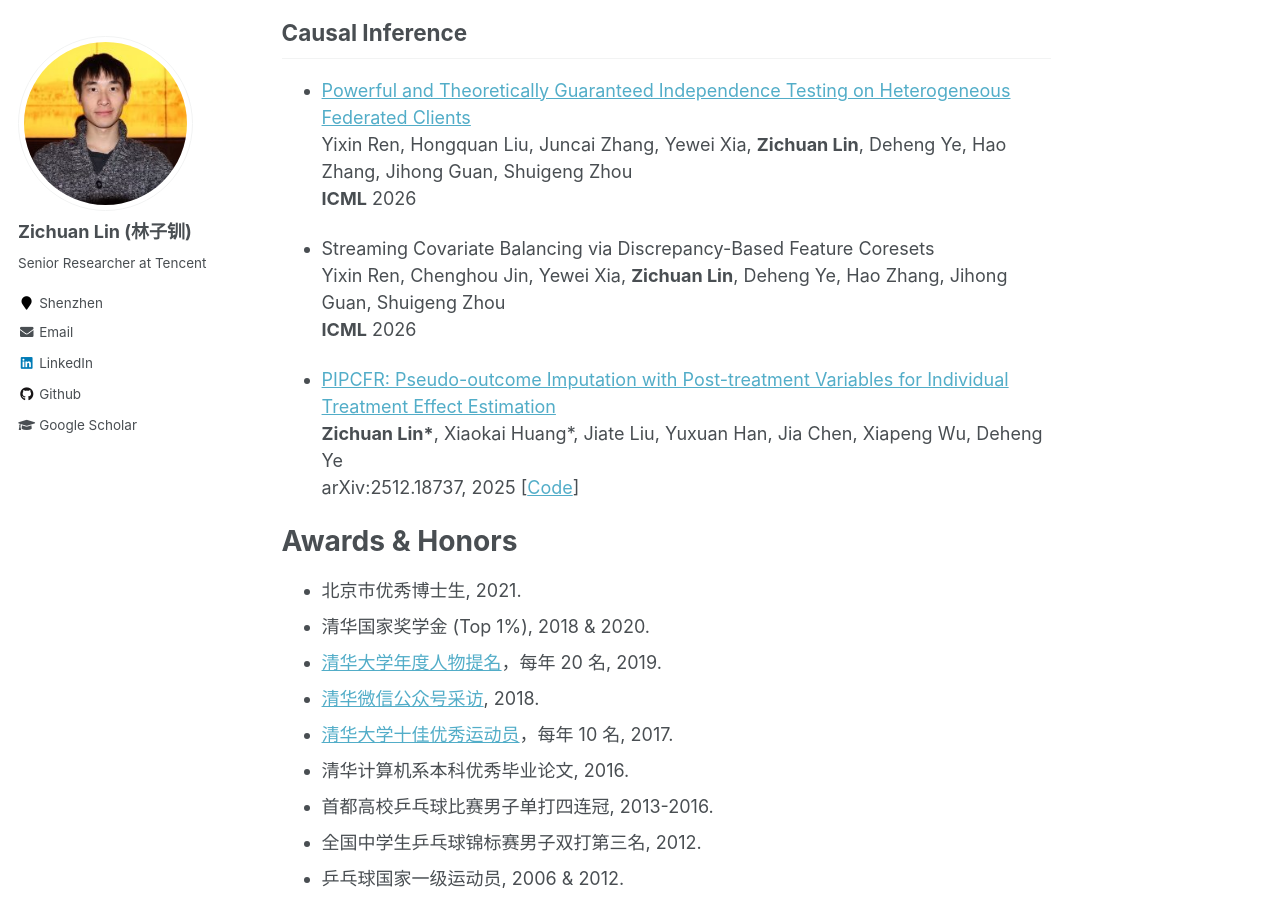
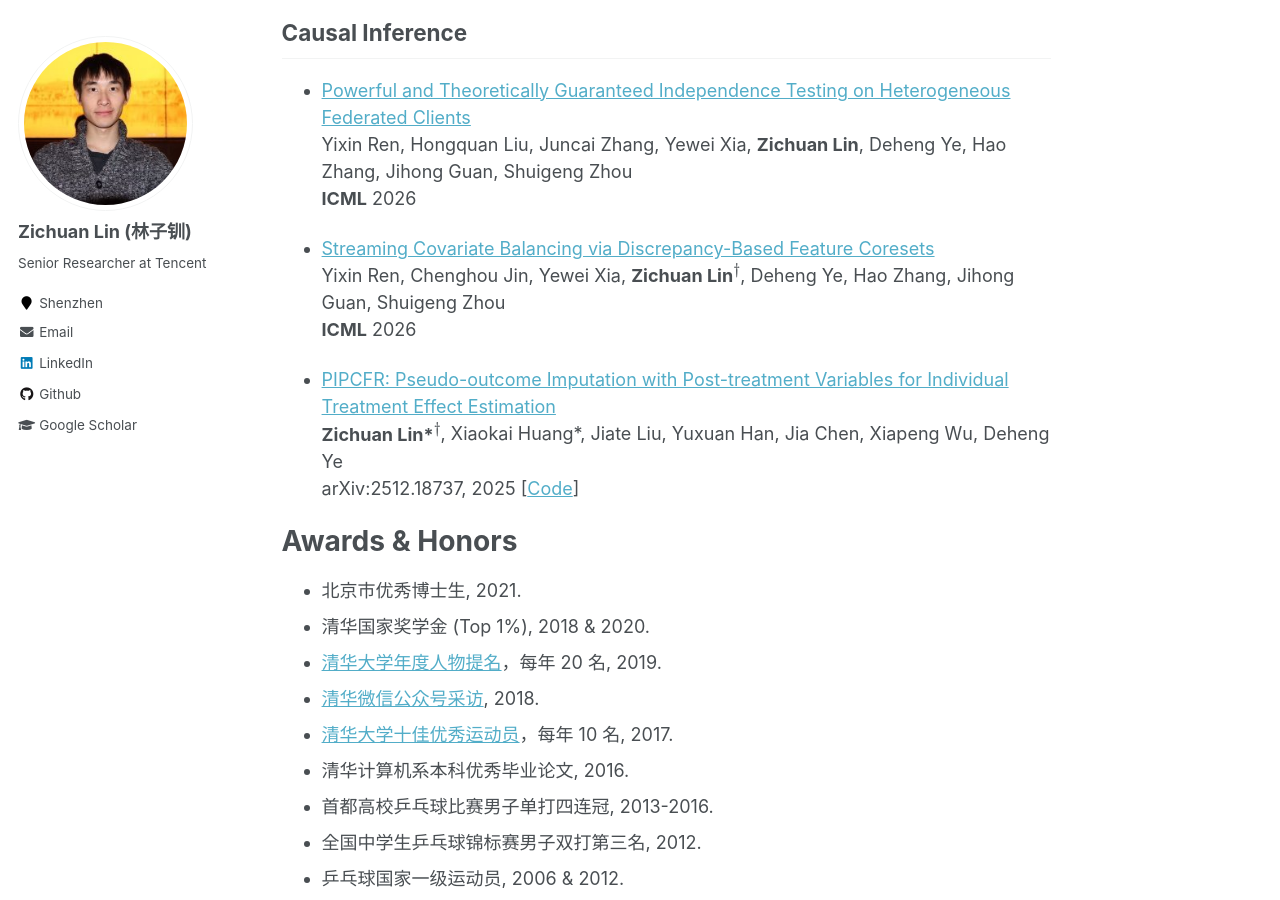
Before and after one commit to LinZichuan/linzichuan.github.io, a Jekyll site: the page built from _pages/about.md, in a window 1280 px wide and 900 px high, scrolled down 4246 px. Built offline with Jekyll 4.4.1, drawn with Linux system fonts in a browser that asks for light colours; formulas are drawn with MathJax 3.

Commit message:
Update about.md

```diff
--- a/_pages/about.md
+++ b/_pages/about.md
@@ -161,12 +161,12 @@ arXiv:2106.04835, 2021
 Yixin Ren, Hongquan Liu, Juncai Zhang, Yewei Xia, **Zichuan Lin**, Deheng Ye, Hao Zhang, Jihong Guan, Shuigeng Zhou <br>
 **ICML** 2026
 
-- Streaming Covariate Balancing via Discrepancy-Based Feature Coresets <br>
-Yixin Ren, Chenghou Jin, Yewei Xia, **Zichuan Lin**, Deheng Ye, Hao Zhang, Jihong Guan, Shuigeng Zhou <br>
+- [Streaming Covariate Balancing via Discrepancy-Based Feature Coresets](https://openreview.net/pdf?id=Ovk43Z9KGC) <br>
+Yixin Ren, Chenghou Jin, Yewei Xia, **Zichuan Lin$^{\dagger}$**, Deheng Ye, Hao Zhang, Jihong Guan, Shuigeng Zhou <br>
 **ICML** 2026
 
 - [PIPCFR: Pseudo-outcome Imputation with Post-treatment Variables for Individual Treatment Effect Estimation](https://arxiv.org/abs/2512.18737) <br>
-**Zichuan Lin\***, Xiaokai Huang\*, Jiate Liu, Yuxuan Han, Jia Chen, Xiapeng Wu, Deheng Ye <br>
+**Zichuan Lin\*$^{\dagger}$**, Xiaokai Huang\*, Jiate Liu, Yuxuan Han, Jia Chen, Xiapeng Wu, Deheng Ye <br>
 arXiv:2512.18737, 2025 [[Code](https://github.com/LinZichuan/PIPCFR)]
 
 
```
